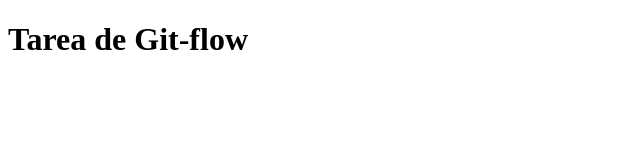
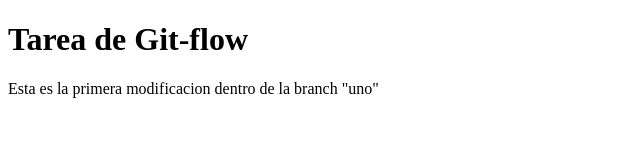
Before and after one commit to DanielVillasana-v418/aweb.u1.t1.22, a plain HTML site: page uno.html in a window 1280 px wide. Shown: the whole page, without its empty margins (0-640 px from the left). Drawn offline with Linux system fonts and the light colour scheme.

Commit message:
Se realizo modificacion en archivo uno.html

```diff
--- a/uno.html
+++ b/uno.html
@@ -8,5 +8,6 @@
 </head>
 <body>
     <h1>Tarea de Git-flow</h1>
+    <p>Esta es la primera modificacion dentro de la branch "uno"</p>
 </body>
 </html>
```
